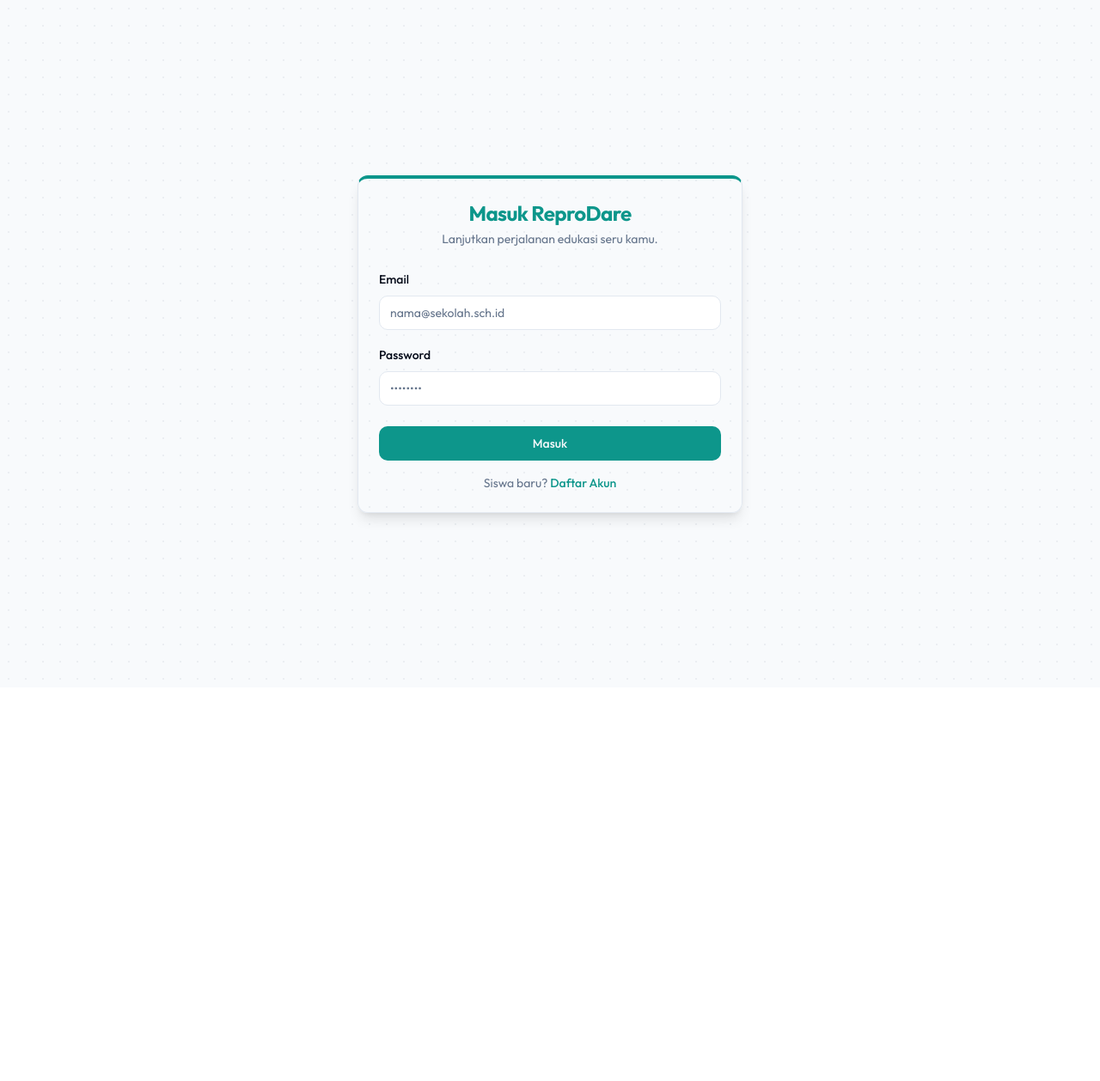
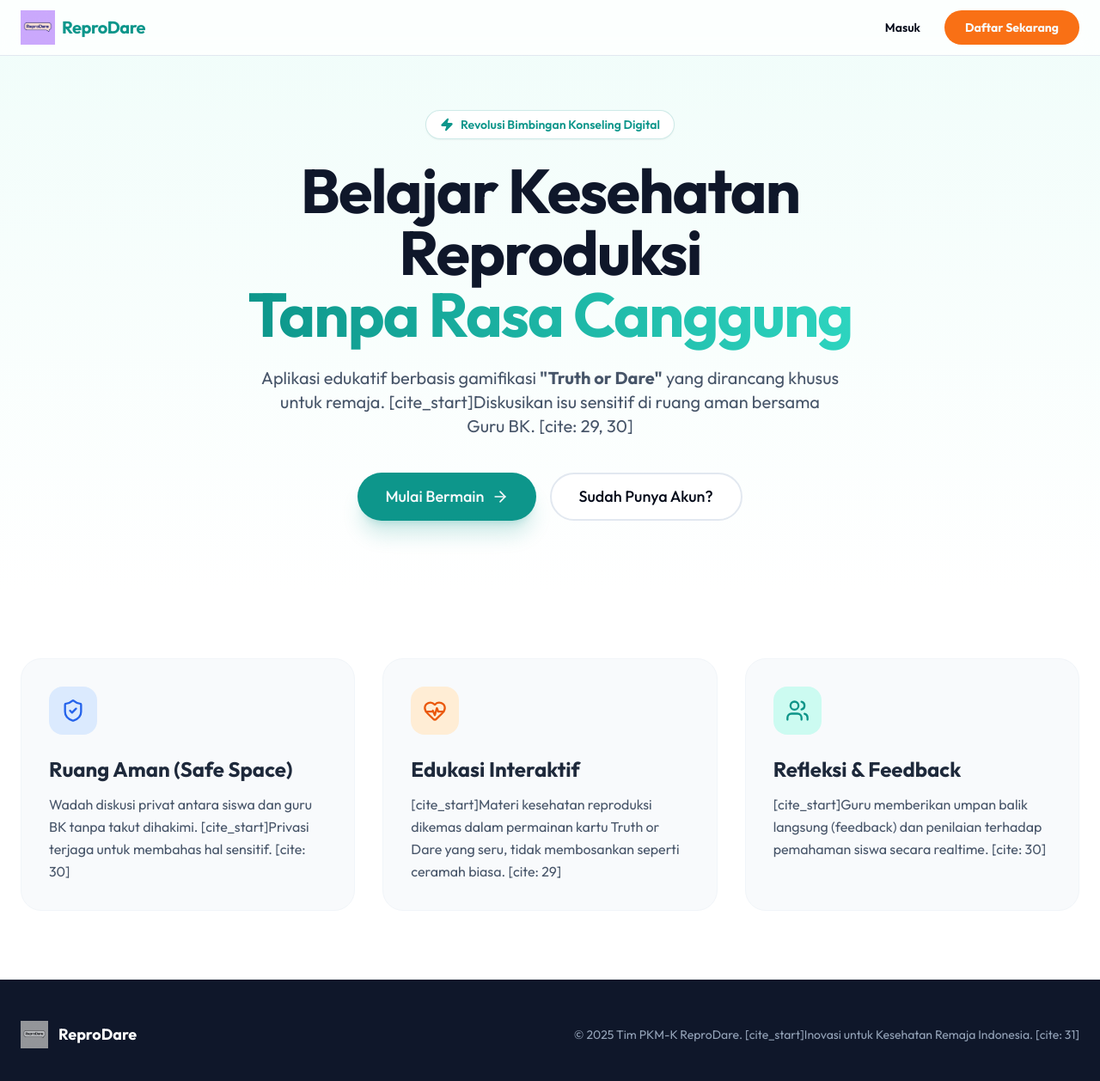
Before and after one commit to mofach/ReproDare, a React (Vite) app in the folder client/: page / in a window 1280 px wide. Before the commit this address led to /login. Shown: the top 1258 px of the page at 86% size. Before the commit the page ends 800 px from the top, so only its background shows below. Built offline with nearby package versions, Linux system fonts and the light colour scheme; no server answers.

Commit message:
Final FE

```diff
--- a/client/src/App.tsx
+++ b/client/src/App.tsx
@@ -1,5 +1,6 @@
 import { Routes, Route, Navigate } from 'react-router-dom';
-
+import { useAuthStore } from '@/store/useAuthStore';
+import LandingPage from '@/pages/LandingPage';
 // --- Auth Features ---
 import LoginPage from '@/features/auth/LoginPage';
 import RegisterPage from '@/features/auth/RegisterPage';
@@ -25,13 +26,25 @@ import LobbyPage from '@/features/game/LobbyPage';
 import GameArena from '@/features/game/GameArena';
 
 function App() {
+  // Ambil status auth untuk proteksi sederhana di level route
+  const { isAuthenticated, user } = useAuthStore();
+
+  // Helper untuk redirect ke dashboard yang tepat
+  const getDashboardRoute = () => {
+    if (user?.role === 'teacher') return '/teacher-dashboard';
+    if (user?.role === 'admin') return '/admin-dashboard';
+    return '/student-dashboard';
+  };
   return (
     <Routes>
-      {/* --- PUBLIC ROUTES --- */}
-      {/* Redirect root ke login */}
-      <Route path="/" element={<Navigate to="/login" replace />} />
-      <Route path="/login" element={<LoginPage />} />
-      <Route path="/register" element={<RegisterPage />} />
+      {/* --- PUBLIC ROUTE --- */}
+
+      {/* Route Root: Jika login -> Dashboard, Jika tidak -> Landing Page */}
+      <Route path="/" element={<LandingPage />} />
+
+      {/* Login/Register: Jika sudah login -> Redirect Dashboard */}
+      <Route path="/login" element={isAuthenticated() ? <Navigate to={getDashboardRoute()} /> : <LoginPage />} />
+      <Route path="/register" element={isAuthenticated() ? <Navigate to={getDashboardRoute()} /> : <RegisterPage />} />
 
       {/* --- TEACHER DASHBOARD ROUTES --- */}
       <Route path="/teacher-dashboard" element={<TeacherDashboard />} />
--- a/client/src/components/layout/DashboardLayout.tsx
+++ b/client/src/components/layout/DashboardLayout.tsx
@@ -55,12 +55,10 @@ export default function DashboardLayout({ children, role }: DashboardLayoutProps
 
   return (
     <div className="flex h-screen bg-muted/20">
-      {/* Sidebar */}
       <aside className="w-64 bg-card border-r flex flex-col hidden md:flex">
-        <div className="p-6 border-b flex items-center gap-2">
-          <div className="h-8 w-8 bg-primary rounded-lg flex items-center justify-center text-primary-foreground font-bold">
-            R
-          </div>
+        <div className="p-6 border-b flex items-center gap-3">
+          {/* LOGO UPDATE */}
+          <img src="/logo.png" alt="Logo" className="h-8 w-auto object-contain" />
           <span className="font-bold text-xl tracking-tight text-primary">ReproDare</span>
         </div>
 
--- /dev/null
+++ b/client/src/pages/LandingPage.tsx
@@ -0,0 +1,128 @@
+import { useEffect } from 'react';
+import { useNavigate, Link } from 'react-router-dom';
+import { useAuthStore } from '@/store/useAuthStore';
+import { Button } from '@/components/ui/button';
+import { ArrowRight, ShieldCheck, HeartPulse, Users, Zap } from 'lucide-react';
+
+export default function LandingPage() {
+  const { isAuthenticated, user } = useAuthStore();
+  const navigate = useNavigate();
+
+  // 1. Logic Redirect jika sudah login
+  useEffect(() => {
+    if (isAuthenticated() && user) {
+      if (user.role === 'teacher') navigate('/teacher-dashboard');
+      else if (user.role === 'admin') navigate('/admin-dashboard');
+      else navigate('/student-dashboard');
+    }
+  }, [isAuthenticated, user, navigate]);
+
+  return (
+    <div className="min-h-screen bg-white flex flex-col">
+      {/* NAVBAR */}
+      <nav className="w-full border-b bg-white/80 backdrop-blur-md fixed top-0 z-50">
+        <div className="container mx-auto px-6 h-16 flex items-center justify-between">
+          <div className="flex items-center gap-2">
+            {/* LOGO */}
+            <img src="/logo.png" alt="ReproDare Logo" className="h-10 w-auto object-contain" />
+            <span className="text-xl font-bold text-primary tracking-tight hidden md:block">ReproDare</span>
+          </div>
+          <div className="flex gap-3">
+            <Link to="/login">
+              <Button variant="ghost" className="font-semibold">Masuk</Button>
+            </Link>
+            <Link to="/register">
+              <Button className="bg-secondary hover:bg-secondary/90 font-bold rounded-full px-6">Daftar Sekarang</Button>
+            </Link>
+          </div>
+        </div>
+      </nav>
+
+      {/* HERO SECTION */}
+      <section className="pt-32 pb-20 px-6 bg-gradient-to-b from-teal-50 to-white">
+        <div className="container mx-auto text-center max-w-4xl">
+          <div className="inline-flex items-center gap-2 bg-white border border-primary/20 px-4 py-1.5 rounded-full text-primary text-sm font-semibold mb-6 shadow-sm">
+            <Zap className="h-4 w-4 fill-current" />
+            Revolusi Bimbingan Konseling Digital
+          </div>
+          <h1 className="text-5xl md:text-7xl font-extrabold tracking-tight text-slate-900 mb-6 leading-tight">
+            Belajar Kesehatan Reproduksi <br />
+            <span className="text-transparent bg-clip-text bg-gradient-to-r from-primary to-teal-400">
+              Tanpa Rasa Canggung
+            </span>
+          </h1>
+          <p className="text-lg md:text-xl text-slate-600 mb-10 leading-relaxed max-w-2xl mx-auto">
+            Aplikasi edukatif berbasis gamifikasi <strong>"Truth or Dare"</strong> yang dirancang khusus untuk remaja.
+            [cite_start]Diskusikan isu sensitif di ruang aman bersama Guru BK. [cite: 29, 30]
+          </p>
+          <div className="flex flex-col sm:flex-row gap-4 justify-center">
+            <Link to="/register">
+              <Button size="lg" className="h-14 px-8 text-lg rounded-full shadow-xl shadow-primary/20">
+                Mulai Bermain
+                <ArrowRight className="ml-2 h-5 w-5" />
+              </Button>
+            </Link>
+            <Link to="/login">
+                <Button variant="outline" size="lg" className="h-14 px-8 text-lg rounded-full border-2">
+                    Sudah Punya Akun?
+                </Button>
+            </Link>
+          </div>
+        </div>
+      </section>
+
+      {/* FEATURES / VALUE PROP */}
+      <section className="py-20 px-6">
+        <div className="container mx-auto">
+          <div className="grid md:grid-cols-3 gap-8">
+            {/* Feature 1 */}
+            <div className="bg-slate-50 p-8 rounded-3xl border border-slate-100 hover:shadow-lg transition-all hover:-translate-y-1">
+              <div className="w-14 h-14 bg-blue-100 rounded-2xl flex items-center justify-center mb-6 text-blue-600">
+                <ShieldCheck className="h-7 w-7" />
+              </div>
+              <h3 className="text-2xl font-bold mb-3 text-slate-800">Ruang Aman (Safe Space)</h3>
+              <p className="text-slate-600 leading-relaxed">
+                Wadah diskusi privat antara siswa dan guru BK tanpa takut dihakimi. [cite_start]Privasi terjaga untuk membahas hal sensitif. [cite: 30]
+              </p>
+            </div>
+
+            {/* Feature 2 */}
+            <div className="bg-slate-50 p-8 rounded-3xl border border-slate-100 hover:shadow-lg transition-all hover:-translate-y-1">
+              <div className="w-14 h-14 bg-orange-100 rounded-2xl flex items-center justify-center mb-6 text-orange-600">
+                <HeartPulse className="h-7 w-7" />
+              </div>
+              <h3 className="text-2xl font-bold mb-3 text-slate-800">Edukasi Interaktif</h3>
+              <p className="text-slate-600 leading-relaxed">
+                [cite_start]Materi kesehatan reproduksi dikemas dalam permainan kartu Truth or Dare yang seru, tidak membosankan seperti ceramah biasa. [cite: 29]
+              </p>
+            </div>
+
+            {/* Feature 3 */}
+            <div className="bg-slate-50 p-8 rounded-3xl border border-slate-100 hover:shadow-lg transition-all hover:-translate-y-1">
+              <div className="w-14 h-14 bg-teal-100 rounded-2xl flex items-center justify-center mb-6 text-teal-600">
+                <Users className="h-7 w-7" />
+              </div>
+              <h3 className="text-2xl font-bold mb-3 text-slate-800">Refleksi & Feedback</h3>
+              <p className="text-slate-600 leading-relaxed">
+                [cite_start]Guru memberikan umpan balik langsung (feedback) dan penilaian terhadap pemahaman siswa secara realtime. [cite: 30]
+              </p>
+            </div>
+          </div>
+        </div>
+      </section>
+
+      {/* FOOTER */}
+      <footer className="bg-slate-900 text-slate-400 py-12 px-6 mt-auto">
+        <div className="container mx-auto flex flex-col md:flex-row justify-between items-center gap-6">
+          <div className="flex items-center gap-3">
+             <img src="/logo.png" alt="Logo" className="h-8 w-auto opacity-80 grayscale" />
+             <span className="font-bold text-white text-lg">ReproDare</span>
+          </div>
+          <p className="text-sm">
+            © 2025 Tim PKM-K ReproDare. [cite_start]Inovasi untuk Kesehatan Remaja Indonesia. [cite: 31]
+          </p>
+        </div>
+      </footer>
+    </div>
+  );
+}
```
Also changed, not shown: client/src/features/dashboard/StudentDashboard.tsx (+47 -20 lines), client/public/logo.png (added).
